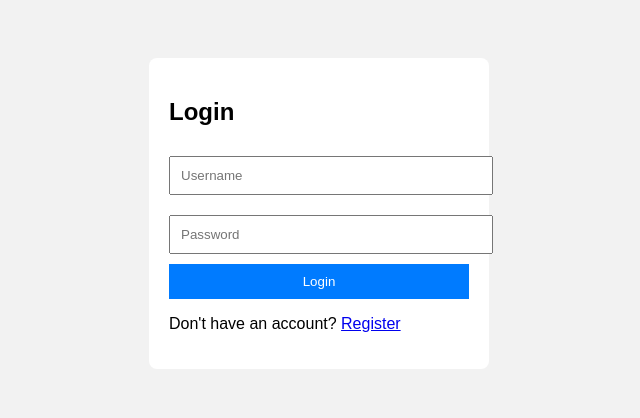
After one commit to MNR-Tushar/Study-Materials-Management-System, a Flask app: page /login in a window 1280 px wide. The commit adds this page. Shown: the top 418 px of the page, without its empty margins (321-961 px from the left). Run offline with Flask 3, Linux system fonts and the light colour scheme.

Commit message:
add login and register

```diff
--- a/app.py
+++ b/app.py
@@ -1,11 +1,15 @@
 import os
-from flask import Flask, render_template, request, redirect, url_for
+from flask import Flask, render_template, request, redirect, url_for,session,flash
 import mysql.connector
+from functools import wraps
 from dotenv import load_dotenv
+from werkzeug.security import generate_password_hash, check_password_hash
 load_dotenv()
 
 
 app = Flask(__name__, static_folder='static', template_folder='templates')
+app.secret_key = 'a3f5c1e2b7d643cfb2d8790caae210d7'
+
 
 # MySQL Connection Setup
 def get_db_connection():
@@ -17,6 +21,82 @@ def get_db_connection():
         database=os.environ.get("MYSQLDATABASE")
     )
     return connection
+
+# Auth decorator
+def login_required(f):
+    @wraps(f)
+    def decorated_function(*args, **kwargs):
+        if 'username' not in session:
+            flash("Login required", "warning")
+            return redirect(url_for('login'))
+        return f(*args, **kwargs)
+    return decorated_function
+
+
+@app.route('/login', methods=['GET', 'POST'])
+def login():
+    if request.method == 'POST':
+        username = request.form['username']
+        password = request.form['password']
+
+        conn = get_db_connection()
+        cursor = conn.cursor(dictionary=True)
+
+        cursor.execute("SELECT * FROM users WHERE username = %s", (username,))
+        user = cursor.fetchone()
+        cursor.close()
+        conn.close()
+
+        if user and check_password_hash(user['password'], password):
+            session['username'] = user['username']
+            flash('Login successful!', 'success')
+            return redirect('/')
+        else:
+            flash('Invalid username or password.', 'danger')
+            return redirect('/login')
+
+    return render_template('login.html')
+
+
+
+@app.route('/register', methods=['GET', 'POST'])
+def register():
+    if request.method == 'POST':
+        username = request.form['username']
+        password = request.form['password']
+
+        conn = get_db_connection()
+        cursor = conn.cursor(dictionary=True)
+
+        # Check if username already exists
+        cursor.execute("SELECT * FROM users WHERE username = %s", (username,))
+        existing_user = cursor.fetchone()
+
+        if existing_user:
+            flash('Username already exists. Choose a different one.', 'danger')
+            return redirect('/register')
+
+        # Hash password
+        hashed_password = generate_password_hash(password)
+
+        # Insert new user
+        cursor.execute("INSERT INTO users (username, password) VALUES (%s, %s)", (username, hashed_password))
+        conn.commit()
+        cursor.close()
+        conn.close()
+
+        flash('Registration successful! Please login.', 'success')
+        return redirect('/login')
+
+    return render_template('register.html')
+
+
+
+@app.route('/logout')
+def logout():
+    session.pop('username', None)
+    flash("Logged out successfully", "info")
+    return redirect(url_for('login'))
 
 
 @app.route('/')
@@ -32,8 +112,10 @@ def index():
 
     return render_template('index.html', materials=materials)
 
+
 #Add Material
 @app.route('/add_material', methods=['GET', 'POST'])
+@login_required
 def add_material():
     if request.method == 'POST':
         name = request.form['name']
@@ -57,8 +139,10 @@ def add_material():
 
     return render_template('add_material.html')
 
+
 #Update Material
 @app.route('/update_material/<int:material_id>', methods=['GET', 'POST'])
+@login_required
 def update_material(material_id):
     connection = get_db_connection()
     cursor = connection.cursor()
@@ -88,8 +172,10 @@ def update_material(material_id):
     connection.close()
     return render_template('update_material.html', material=material)
 
+
 #Delete Material
 @app.route('/delete_material/<int:material_id>')
+@login_required
 def delete_material(material_id):
     connection = get_db_connection()
     cursor = connection.cursor()
@@ -100,8 +186,10 @@ def delete_material(material_id):
 
     return redirect(url_for('index'))
 
+
 #Add Order
 @app.route('/add_order', methods=['GET', 'POST'])
+@login_required
 def add_order():
     conn = get_db_connection()
     cursor = conn.cursor(dictionary=True)
@@ -141,8 +229,10 @@ def add_order():
         conn.close()
         return render_template('add_order.html', materials=materials)
 
+
 #View all Order
 @app.route('/all_orders')
+@login_required
 def all_orders():
     conn = get_db_connection()
     cursor = conn.cursor(dictionary=True)
@@ -159,6 +249,7 @@ def all_orders():
 
 #Update order
 @app.route('/update_order/<int:order_id>', methods=['GET', 'POST'])
+@login_required
 def update_order(order_id):
     conn = get_db_connection()
     cursor = conn.cursor(dictionary=True)
@@ -196,8 +287,10 @@ def update_order(order_id):
     conn.close()
     return render_template('update_order.html', order=order, materials=materials)
 
+
 #Delete order
 @app.route('/delete_order/<int:order_id>', methods=['GET'])
+@login_required
 def delete_order(order_id):
     conn = get_db_connection()
     cursor = conn.cursor()
@@ -209,8 +302,10 @@ def delete_order(order_id):
     conn.close()
     return redirect('/all_orders')
 
+
 #Delete all Material
 @app.route('/delete_all_materials', methods=['POST'])
+@login_required
 def delete_all_materials():
     conn = get_db_connection()
     cursor = conn.cursor()
--- /dev/null
+++ b/templates/login.html
@@ -0,0 +1,21 @@
+<!DOCTYPE html>
+<html>
+<head>
+    <title>Login</title>
+    <style>
+        body { font-family: Arial; background: #f2f2f2; padding: 50px; }
+        form { background: white; padding: 20px; max-width: 300px; margin: auto; border-radius: 8px; }
+        input { width: 100%; padding: 10px; margin: 10px 0; }
+        button { padding: 10px; width: 100%; background: #007BFF; color: white; border: none; }
+    </style>
+</head>
+<body>
+    <form method="POST">
+        <h2>Login</h2>
+        <input type="text" name="username" placeholder="Username" required>
+        <input type="password" name="password" placeholder="Password" required>
+        <button type="submit">Login</button>
+        <p>Don't have an account? <a href="{{ url_for('register') }}">Register</a></p>
+    </form>
+</body>
+</html>
```
Also changed, not shown: templates/index.html (+13 -6 lines), templates/register.html (added, +21 -0 lines).
